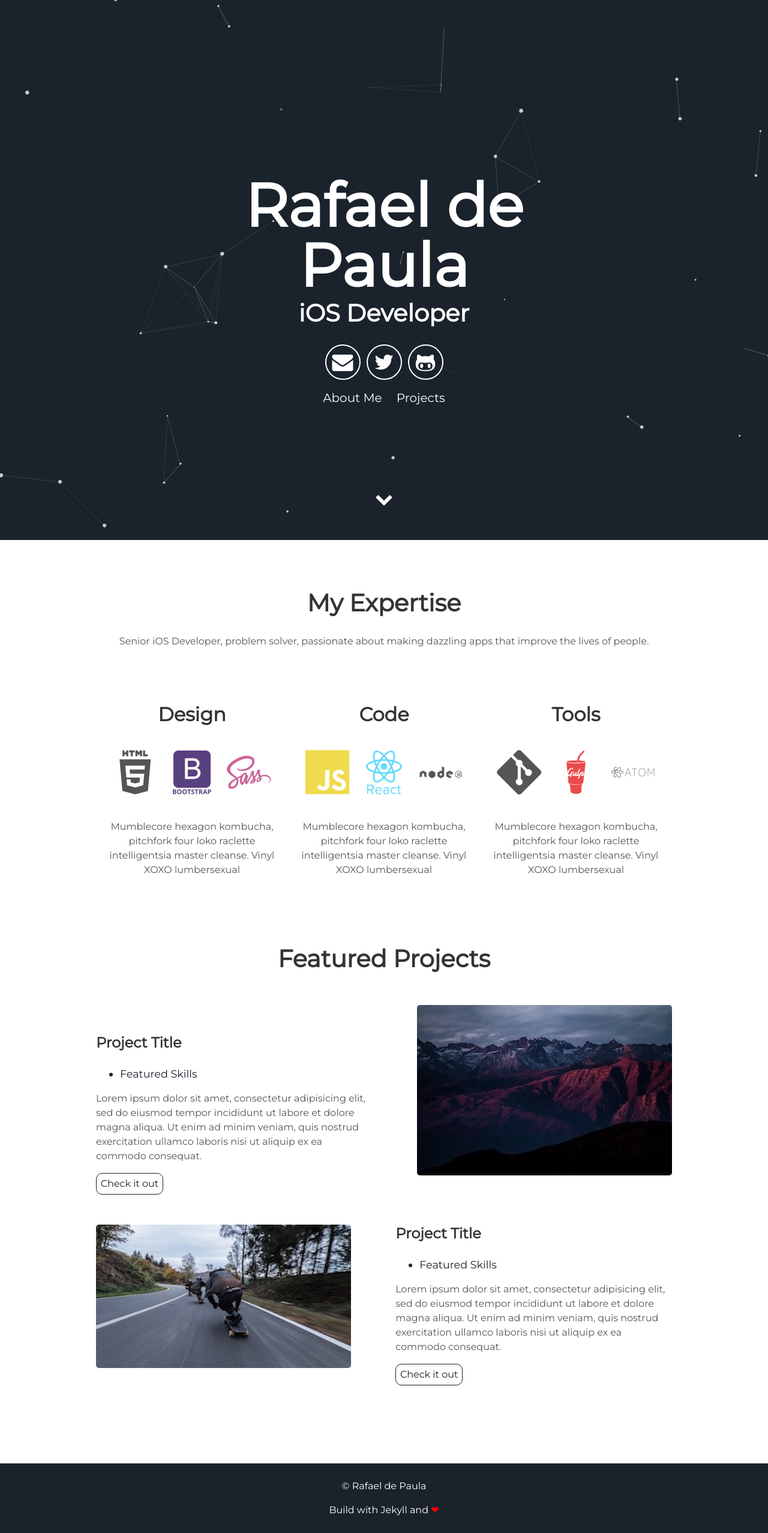
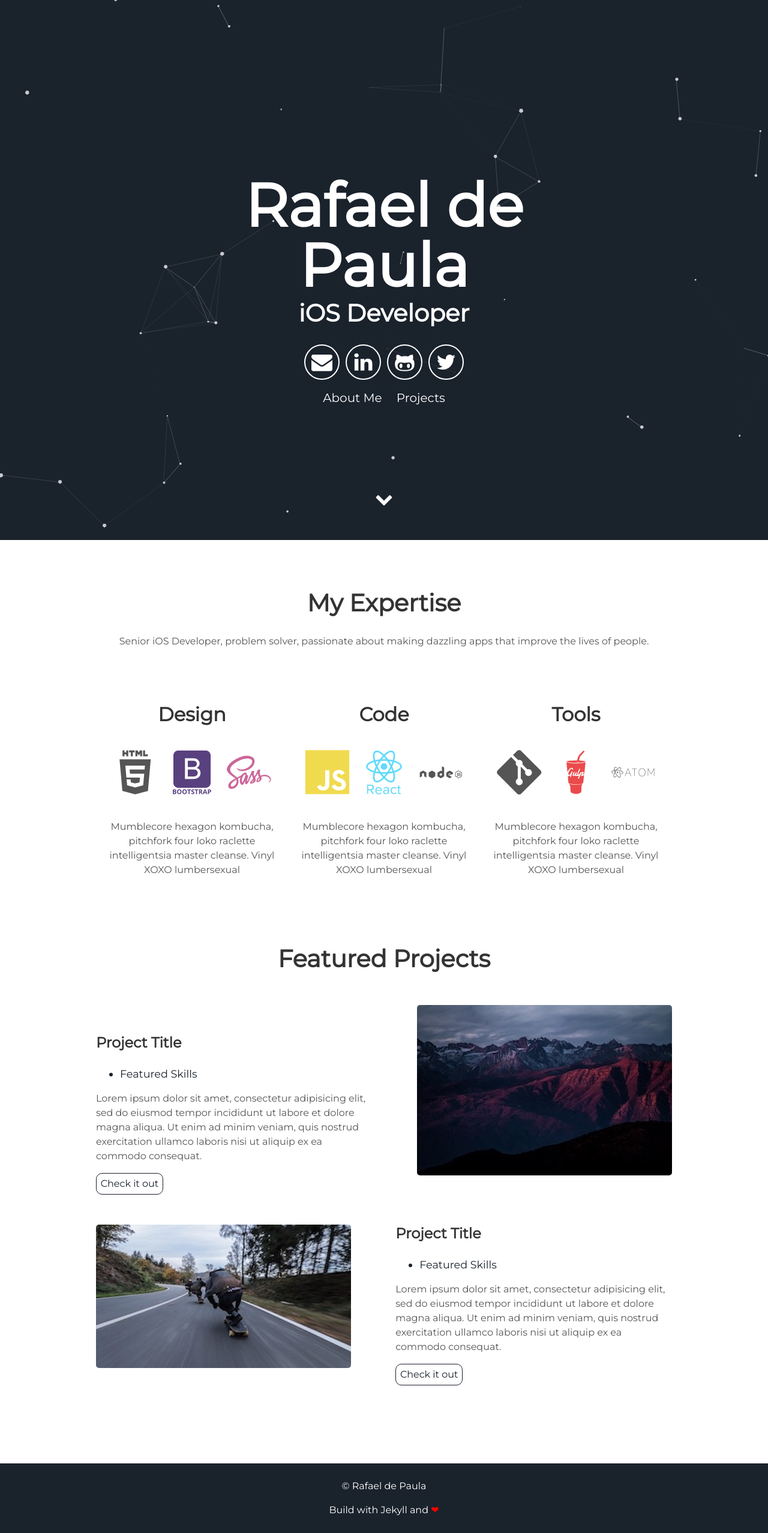
Before and after one commit to rafsouzap/rafasouzap.github.io, a Jekyll site: the page built from index.html, in a window 1280 px wide. Shown: the whole page at 60% size. Built offline with Jekyll 4.4.1, drawn with Linux system fonts in a browser that asks for light colours.

Commit message:
Add LinkedIn href

```diff
--- a/_includes/header.html
+++ b/_includes/header.html
@@ -6,8 +6,9 @@
       </h1>
       <div class="header-icons">
         <a aria-label="Email" href="mailto:{{site.email}}"><i class="icon fa fa-envelope"></i></a>
+        <a aria-label="LinkedIn" target="_blank" href="https://www.linkedin.com/in/{{site.linkedin_username}}"><i class="icon fa fa-linkedin" aria-hidden="true"></i></a>
+        <a aria-label="Github" target="_blank" href="https://github.com/{{site.github_username}}"><i class="icon fa fa-github-alt" aria-hidden="true"></i></a>
         <a aria-label="Twitter" target="_blank" href="https://twitter.com/{{site.twitter_username}}"><i class="icon fa fa-twitter" aria-hidden="true"></i></a>
-        <a aria-label="Github" target="_blank" href="https://github.com/{{site.github_username}}"><i class="icon fa fa-github-alt" aria-hidden="true"></i></a>
       </div>
       <div class="header-links">
         <a class="link" href="#about" data-scroll>About Me</a>
--- a/src/styles/_header.scss
+++ b/src/styles/_header.scss
@@ -24,7 +24,7 @@
   -webkit-transform: translate(-50%, -50%);
   transform: translate(-50%, -50%);
   .site-title {
-    font-size: 50px;
+    font-size: 45px;
     display: block;
     line-height: 1;
     color: #FFF;
```
